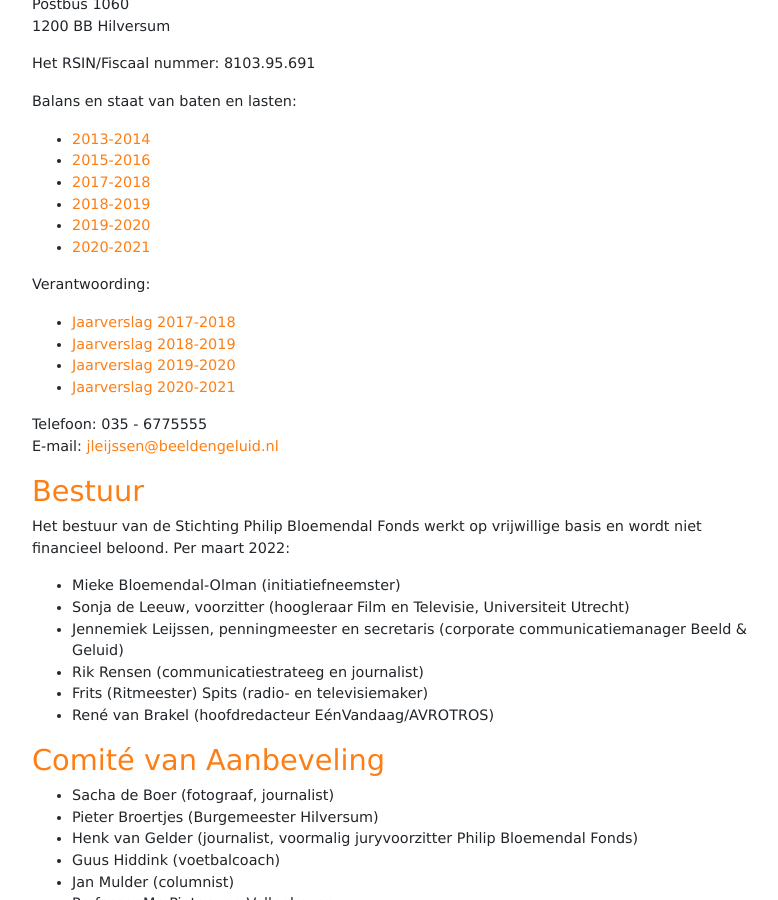
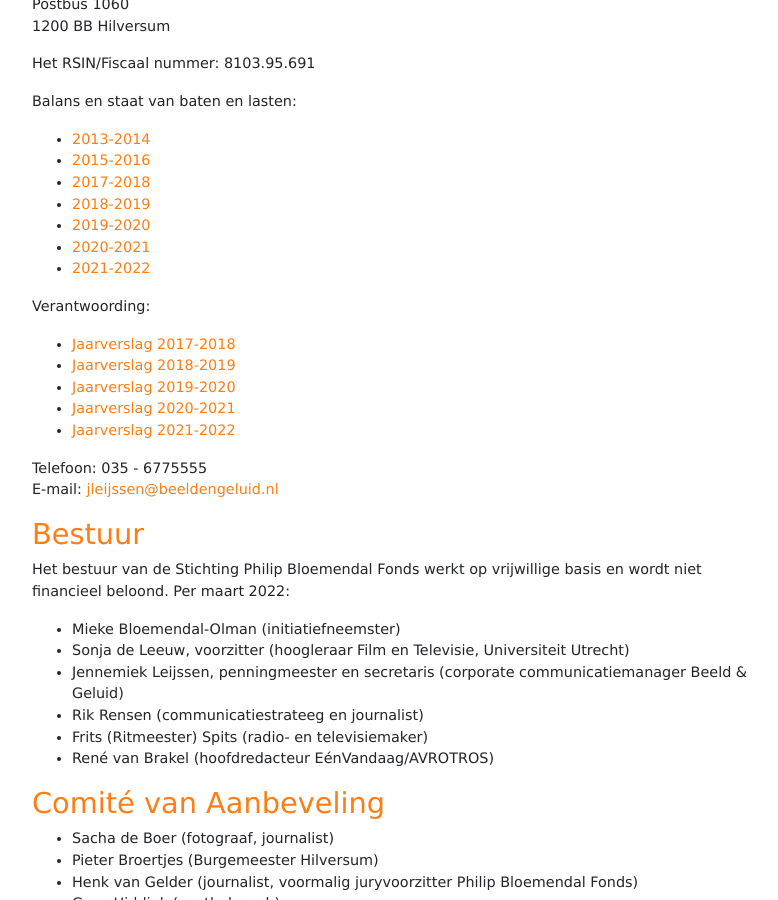
Before and after one commit to bloemendalprijs/bloemendalprijs.github.io, a Jekyll site: the page built from de-stichting.markdown, in a window 1280 px wide and 900 px high, scrolled down 794 px. Shown: the whole window, without its empty margins (433-1211 px from the left). Built offline with Jekyll 4.4.1, drawn with Linux system fonts in a browser that asks for light colours.

Commit message:
Updated De Stichting

```diff
--- a/de-stichting.markdown
+++ b/de-stichting.markdown
@@ -36,6 +36,7 @@
 * [2018-2019](/uploads/Financieel%20jaarverslag%20Philip%20Bloemendal%201819-5.pdf)
 * [2019-2020](/uploads/Jaarcijfers%202020%20Stichting%20Philip%20Bloemendal%20excl.%20bankmutaties%20(1).pdf)
 * [2020-2021](/uploads/Jaarcijfers%202021%20Stichting%20Philip%20Bloemendal%20(1).pdf)
+* [2021-2022](/uploads/Jaarrekening%202022%20Stichting%20Philip%20Bloemendal%20(1).pdf)
 
 
 
@@ -44,6 +45,7 @@
 * [Jaarverslag 2018-2019](/uploads/Jaarverslag%20Philip%20Bloemendal%201819.pdf)
 * [Jaarverslag 2019-2020](/uploads/PBP%20BESTUURSVERSLAG%202020.pdf)
 * [Jaarverslag 2020-2021](/uploads/Jaarverslag%20PBP%202021.pdf)
+* [Jaarverslag 2021-2022](/uploads/Verantwoording%202022%20bestuur%20Philip%20Bloemendal%20Prijs.docx)
 
 
 
```
